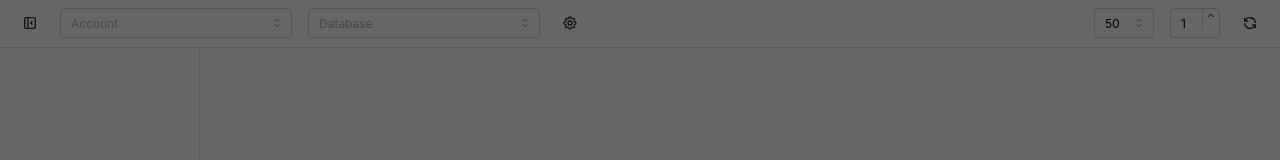
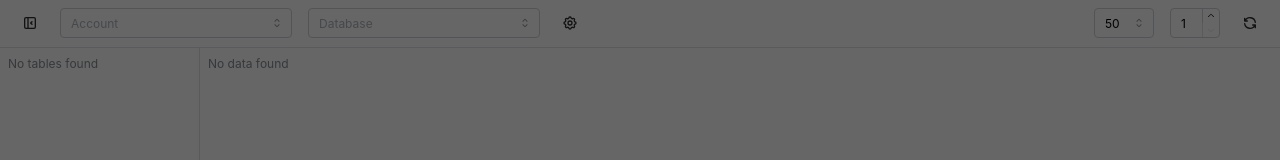
Before and after one commit to zoubingwu/cloudflare-d1-viewer, a React (Vite) app: page / in a window 1280 px wide. Shown: the top 160 px of the page. Built offline with nearby package versions, Linux system fonts and the light colour scheme.

Commit message:
fix: handle empty data and tables gracefully in UI

```diff
--- a/src/App.tsx
+++ b/src/App.tsx
@@ -147,7 +147,7 @@ function App() {
 
     return {
       head: columns ?? [],
-      body: rows,
+      body: rows ?? [],
       caption: rows && rows.length === 0 ? "No data" : undefined,
     };
   }, [selectResult]);
@@ -223,7 +223,12 @@ function App() {
                 label: db.name,
               }))}
               value={databaseId}
-              onChange={(value) => value && setDatabaseId(value)}
+              onChange={(value) => {
+                if (value) {
+                  setDatabaseId(value);
+                  setTable("");
+                }
+              }}
               withCheckIcon={false}
               rightSection={
                 isLoadingAccounts || isLoadingDatabases ? (
@@ -292,7 +297,7 @@ function App() {
             <Skeleton height={16} />
             <Skeleton height={16} />
           </Stack>
-        ) : (
+        ) : tables.length > 0 ? (
           tables.map((i) => (
             <NavLink
               key={i}
@@ -302,6 +307,10 @@ function App() {
               onClick={() => setTable(i)}
             />
           ))
+        ) : (
+          <Text c="dimmed" size="xs" p={8}>
+            No tables found
+          </Text>
         )}
       </AppShell.Navbar>
 
@@ -320,12 +329,18 @@ function App() {
           </Stack>
         ) : (
           <Table.ScrollContainer minWidth="100%">
+            {tableData.head.length > 0 && tableData.body.length > 0 ? (
               <Table
                 striped
                 highlightOnHover
                 withRowBorders={false}
                 data={tableData}
               />
+            ) : (
+              <Text c="dimmed" size="xs" p={8}>
+                No data found
+              </Text>
+            )}
           </Table.ScrollContainer>
         )}
       </AppShell.Main>
```
Lines whose indentation alone changed are shown as unchanged.
